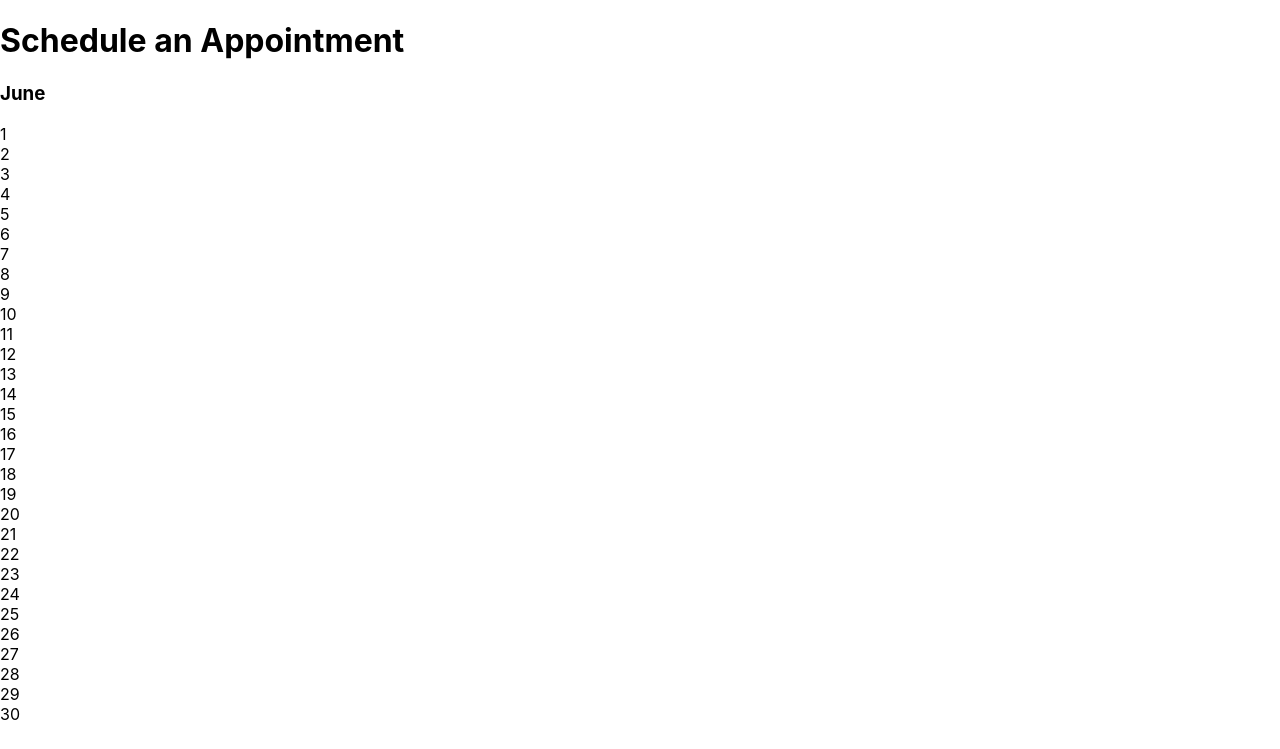
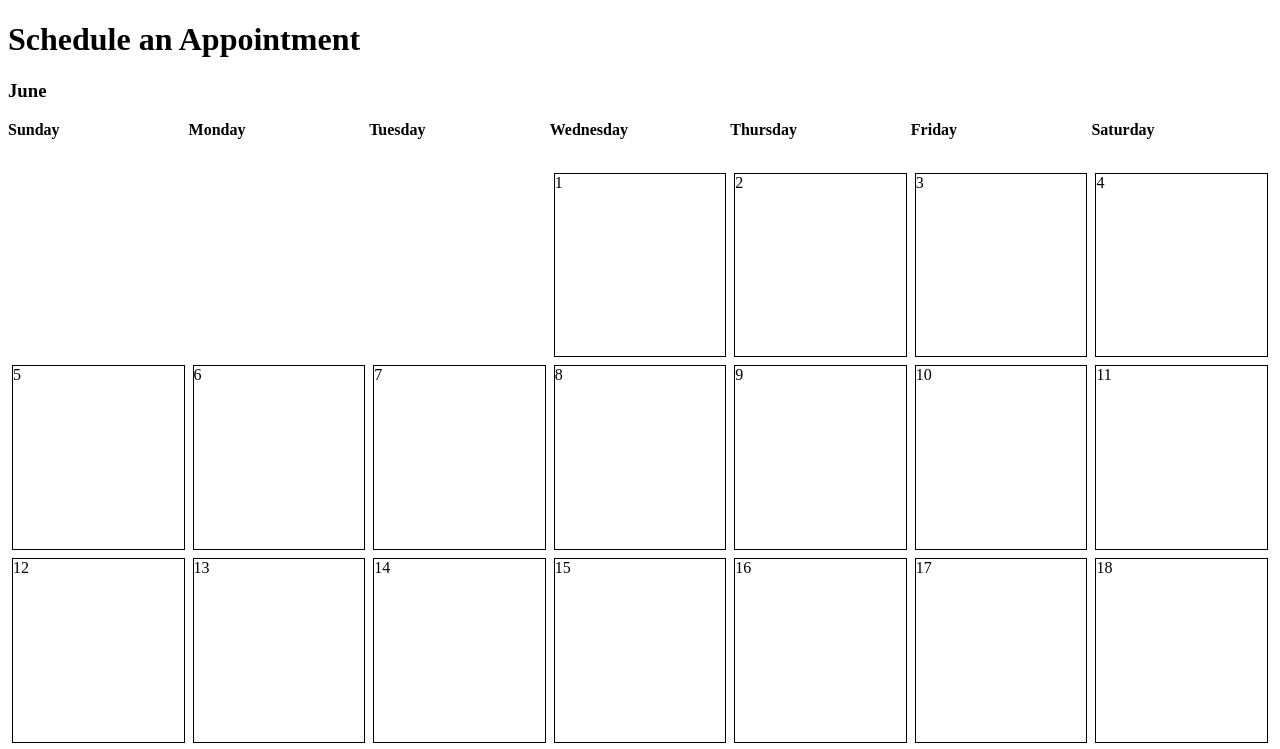
Before and after one commit to ackerm44/react-scheduler, a React (Create React App) app: page / in a window 1280 px wide. Shown: the top 749 px of the page. Built offline with nearby package versions, Linux system fonts and the light colour scheme.

Commit message:
Update components & styles to present full calendar

```diff
--- a/src/components/Day.js
+++ b/src/components/Day.js
@@ -1,8 +1,10 @@
 
-const Day = (date) => {
-  return (
-    <div key={date.date}>{date.date}</div>
-  )
+const Day = ({key, date, firstOfMonth}) => {
+    console.log(firstOfMonth)
+    const firstDay = date == 0 ? firstOfMonth + 1 : 'unset'
+    return (
+        <div className="calendar-date" style={{gridColumnStart : firstDay}}>{date + 1}</div>
+    )
 }
 
 export default Day
--- /dev/null
+++ b/src/components/DayHeader.js
@@ -0,0 +1,7 @@
+const DayHeader = (day) => {
+  return (
+    <div className="day-header">{day.day}</div>
+  )
+}
+
+export default DayHeader
--- a/src/components/Month.js
+++ b/src/components/Month.js
@@ -1,20 +1,26 @@
 import Day from './Day'
+import DayHeader from './DayHeader'
 
 const Month = () => {
     const months = ['January', 'February', 'March', 'April', 'May', 'June', 'July', 'August']
+    const days = ['Sunday', 'Monday', 'Tuesday', 'Wednesday', 'Thursday', 'Friday', 'Saturday']
     const currentMonth = new Date().getMonth()
     const totalDaysInMonth = (y, m) => new Date(y, m, 0).getDate()
-
-
+    const firstOfMonth = new Date(months[currentMonth]+ "1, 2022").getDay()
+    console.log(firstOfMonth)
     return (
         <div>
             <h3>{months[currentMonth]}</h3>
-            {
-                [...Array(totalDaysInMonth(2022, currentMonth +1))].map((x, i) =>
-                    <Day key={i + 1} date={i + 1}/>
-                  )
-            }
-            <Day />
+            <div className="day-header-wrapper">
+                {days.map((day, i) => <DayHeader key={i} day={day} />)}
+            </div>
+            <div className="dates-wrapper">
+                {
+                    [...Array(totalDaysInMonth(2022, currentMonth +1))].map((x, i) =>
+                        <Day key={i} date={i} firstOfMonth={firstOfMonth}/>
+                    )
+                }
+            </div>
         </div>
     )
 }
--- a/src/index.css
+++ b/src/index.css
@@ -1,13 +1,22 @@
-body {
-  margin: 0;
-  font-family: -apple-system, BlinkMacSystemFont, 'Segoe UI', 'Roboto', 'Oxygen',
-    'Ubuntu', 'Cantarell', 'Fira Sans', 'Droid Sans', 'Helvetica Neue',
-    sans-serif;
-  -webkit-font-smoothing: antialiased;
-  -moz-osx-font-smoothing: grayscale;
+.day-header-wrapper {
+  display: grid;
+  grid-template-columns: repeat(7, 1fr);
+  /* height: 3em;
+  font-weight: bold; */
+}
+.day-header {
+  height: 3em;
+  font-weight: bold;
 }
 
-code {
-  font-family: source-code-pro, Menlo, Monaco, Consolas, 'Courier New',
-    monospace;
+.dates-wrapper {
+  display: grid;
+  grid-template-columns: repeat(7, 1fr);
 }
+
+.calendar-date {
+  height: calc(100vw/7);
+  border: 1px solid;
+  margin: 0.25em;
+  cursor: pointer;
+}
```
